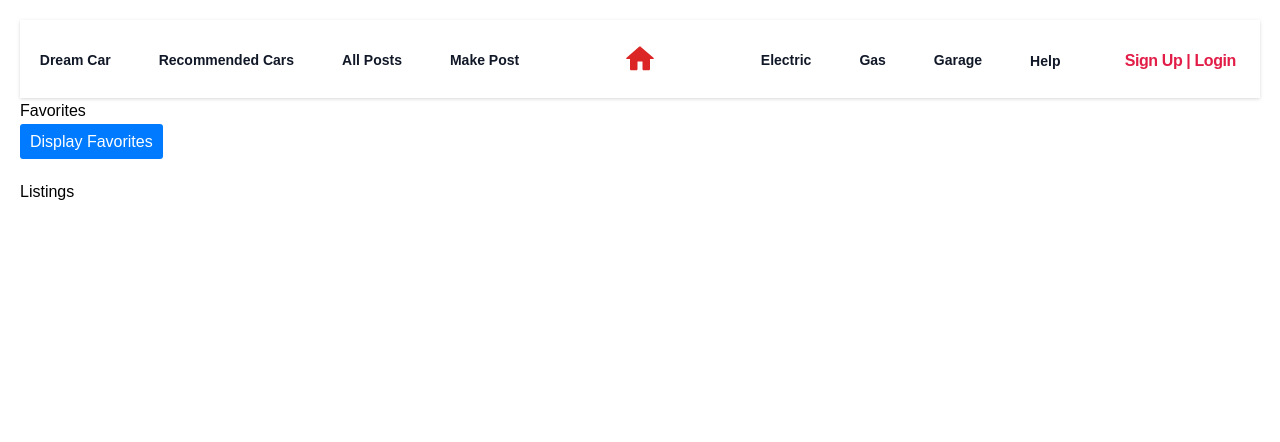
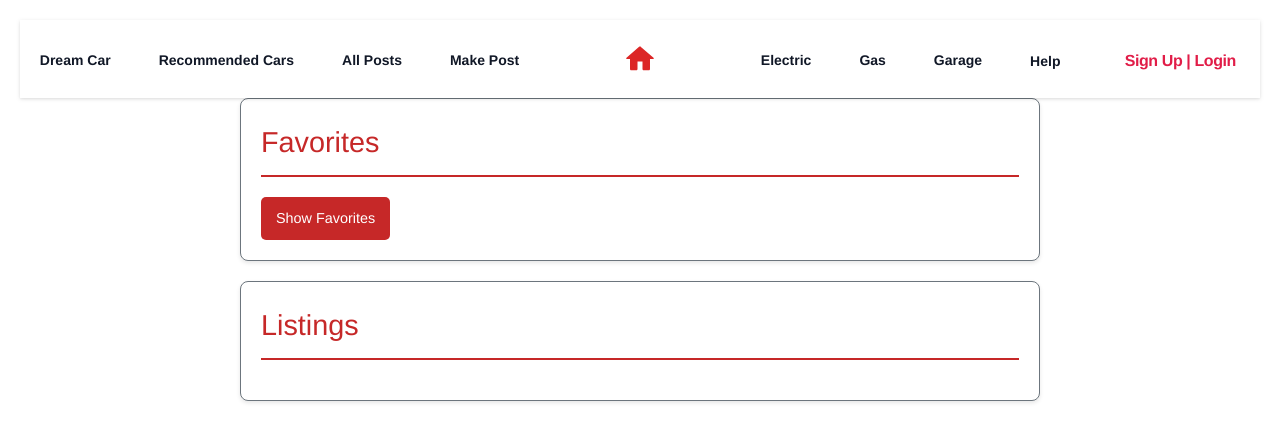
Before and after one commit to jacobcancode/book-connect, a Jekyll site: the page built from recommended.md, in a window 1280 px wide. Shown: the top 442 px of the page. Built offline with Jekyll 4.4.1, drawn with Linux system fonts in a browser that asks for light colours; nearby versions of some CDN libraries; some of the changed lines change nothing that is shown.

Commit message:
final frontend changes

```diff
--- a/recommended.md
+++ b/recommended.md
@@ -3,335 +3,384 @@ layout: base
 search_exclude: true
 menu: nav/home.html
 ---
+<html lang="en">
 <head>
-    <meta charset="UTF-8">
-    <meta name="viewport" content="width=device-width, initial-scale=1.0">
-    <title>Favorites and Listings</title>
-    <style>
-        body {
-            font-family: Arial, sans-serif;
-            margin: 20px;
-            line-height: 1.6;
-        }
-        .container {
-            margin-bottom: 20px;
-        }
-        .favorite-item, .listing {
-            border: 1px solid #ddd;
-            padding: 10px;
-            margin-bottom: 10px;
-            border-radius: 5px;
-        }
-        .listing-image {
-            max-width: 100%;
-            height: auto;
-        }
-        button {
-            background-color: #007BFF;
-            color: white;
-            border: none;
-            padding: 5px 10px;
-            border-radius: 3px;
-            cursor: pointer;
-        }
-        button:hover {
-            background-color: #0056b3;
-        }
-        .update-prompt {
-    position: fixed;
-    top: 0;
-    left: 0;
-    width: 100%;
-    height: 100%;
-    display: flex;
-    justify-content: center;
-    align-items: center;
-    z-index: 1000;
-}
-.update-overlay {
-position: absolute;
-top: 0;
-left: 0;
-width: 100%;
-height: 100%;
-background-color: rgba(0, 0, 0, 0.5);
-}
-.update-box {
-position: relative;
-background: white;
-padding: 20px;
-border-radius: 10px;
-box-shadow: 0 4px 6px rgba(0, 0, 0, 0.1);
-z-index: 1001;
-}
-.update-actions {
-margin-top: 10px;
-display: flex;
-justify-content: space-between;
-}
-.update-actions button {
-padding: 5px 10px;
-border: none;
-border-radius: 5px;
-cursor: pointer;
-}
-
-</style>
+  <meta charset="UTF-8">
+  <meta name="viewport" content="width=device-width, initial-scale=1.0">
+  <title>Favorites and Listings</title>
+  <style>
+    :root {
+      --primary-red: #c62828;       /* Red accent */
+      --primary-red-hover: #b71c1c;  /* Darker red on hover */
+      --navy: #001f3f;              /* Navy for primary text */
+      --grey: #6c757d;              /* Grey for borders and accents */
+      --background: #ffffff;        /* White background */
+    }
+    body {
+      font-family: 'Helvetica Neue', Helvetica, Arial, sans-serif;
+      background-color: var(--background);
+      margin: 0;
+      padding: 20px;
+      line-height: 1.6;
+      color: var(--navy);
+    }
+    .container {
+      max-width: 800px;
+      margin: 0 auto 20px;
+      background-color: var(--background);
+      padding: 20px;
+      border-radius: 8px;
+      box-shadow: 0 2px 4px rgba(0,0,0,0.1);
+      border: 1px solid var(--grey);
+    }
+    h1 {
+      font-size: 1.8rem;
+      color: var(--primary-red);
+      border-bottom: 2px solid var(--primary-red);
+      padding-bottom: 10px;
+      margin-bottom: 20px;
+    }
+    .favorite-item, .listing {
+      border: 1px solid var(--grey);
+      padding: 15px;
+      margin-bottom: 15px;
+      border-radius: 8px;
+      background-color: #f9f9f9;
+      transition: transform 0.2s ease, box-shadow 0.2s ease;
+    }
+    .favorite-item:hover, .listing:hover {
+      transform: translateY(-2px);
+      box-shadow: 0 4px 8px rgba(0,0,0,0.1);
+    }
+    .listing-image {
+      max-width: 100%;
+      height: auto;
+      border-radius: 5px;
+      margin-bottom: 10px;
+    }
+    button {
+      background-color: var(--primary-red);
+      color: var(--background);
+      border: none;
+      padding: 10px 15px;
+      border-radius: 5px;
+      cursor: pointer;
+      font-size: 0.9rem;
+      transition: background-color 0.3s ease;
+    }
+    button:hover {
+      background-color: var(--primary-red-hover);
+    }
+    input[type="text"] {
+      width: 100%;
+      padding: 8px;
+      margin-top: 10px;
+      border: 1px solid var(--grey);
+      border-radius: 5px;
+    }
+    /* Add gap between the button and favorites list */
+    #favorites-container {
+      margin-top: 15px;
+    }
+    /* Update prompt styling */
+    .update-prompt {
+      position: fixed;
+      top: 0;
+      left: 0;
+      width: 100%;
+      height: 100%;
+      display: flex;
+      justify-content: center;
+      align-items: center;
+      z-index: 1000;
+    }
+    .update-overlay {
+      position: absolute;
+      top: 0;
+      left: 0;
+      width: 100%;
+      height: 100%;
+      background-color: rgba(0, 0, 0, 0.5);
+    }
+    .update-box {
+      position: relative;
+      background: var(--background);
+      padding: 20px;
+      border-radius: 10px;
+      box-shadow: 0 4px 6px rgba(0,0,0,0.1);
+      z-index: 1001;
+      max-width: 90%;
+      width: 400px;
+    }
+    .update-actions {
+      margin-top: 15px;
+      display: flex;
+      justify-content: flex-end;
+      gap: 10px;
+    }
+    .update-actions button {
+      padding: 8px 12px;
+      border: none;
+      border-radius: 5px;
+      cursor: pointer;
+      font-size: 0.9rem;
+    }
+    .update-actions button:first-child {
+      background-color: #28a745;
+      color: #fff;
+    }
+    .update-actions button:last-child {
+      background-color: #dc3545;
+      color: #fff;
+    }
+  </style>
 </head>
 <body>
-    <div class="container">
-        <h1>Favorites</h1>
-        <button id="display-favorites-button">Display Favorites</button>
-        <div id="favorites-container"></div>
-    </div>
+  <div class="container">
+    <h1>Favorites</h1>
+    <button id="display-favorites-button">Show Favorites</button>
+    <!-- Favorites container is initially hidden -->
+    <div id="favorites-container" style="display: none;"></div>
+  </div>
 
-<div class="container">
+  <div class="container">
     <h1>Listings</h1>
     <div id="listings-container"></div>
-</div>
+  </div>
 
-<script type="module">
+  <script type="module">
     import { getListings } from '{{site.baseurl}}/assets/js/api/listings.js';
     import { pythonURI } from '{{site.baseurl}}/assets/js/api/config.js';
 
     document.addEventListener("DOMContentLoaded", () => {
-        const favoritesContainer = document.getElementById("favorites-container");
-        const displayFavoritesButton = document.getElementById("display-favorites-button");
+      const favoritesContainer = document.getElementById("favorites-container");
+      const displayFavoritesButton = document.getElementById("display-favorites-button");
 
-        // Function to fetch and display favorites
-        async function get_favorites() {
+      // Function to fetch and display favorites
+      async function get_favorites() {
+        try {
+          const response = await fetch(`${pythonURI}/api/itemStore`, {
+            method: 'GET',
+            mode: 'cors',
+            cache: 'default',
+            credentials: 'include',
+            headers: {
+              'Content-Type': 'application/json',
+              'X-Origin': 'client'
+            }
+          });
+          if (!response.ok) throw new Error('Failed to fetch favorites');
+          const data = await response.json();
+          console.log(data);
+          // Clear old favorites
+          favoritesContainer.innerHTML = '';
+          // Populate favorites container with data
+          data.forEach(item => {
+            const favoriteElement = document.createElement('div');
+            favoriteElement.classList.add('favorite-item');
+            favoriteElement.innerHTML = `
+              <h3>${item.name}</h3>
+              <p>${item.user_input}</p>
+              <button class="update-button" data-id="${item.id}" data-name="${item.name}">Update Comment</button>
+              <button class="delete-button" data-name="${item.name}">Delete</button>
+            `;
+            favoritesContainer.appendChild(favoriteElement);
+          });
+          // Add event listeners to delete buttons
+          const deleteButtons = document.querySelectorAll(".delete-button");
+          deleteButtons.forEach(button => {
+            button.addEventListener("click", async (event) => {
+              const itemName = event.target.getAttribute("data-name");
+              await delete_favorite(itemName);
+            });
+          });
+        } catch (error) {
+          console.error(error);
+          favoritesContainer.innerHTML = '<p>Error loading favorites. Please try again.</p>';
+        }
+      }
+
+      // Function to delete a favorite
+      async function delete_favorite(itemName) {
+        try {
+          const response = await fetch(`${pythonURI}/api/itemStore`, {
+            method: 'DELETE',
+            mode: 'cors',
+            cache: 'default',
+            credentials: 'include',
+            headers: {
+              'Content-Type': 'application/json',
+              'X-Origin': 'client'
+            },
+            body: JSON.stringify({ name: itemName })
+          });
+          if (!response.ok) throw new Error('Failed to delete favorite');
+          const data = await response.json();
+          alert(data.message || 'Favorite deleted successfully!');
+          // Refresh favorites if visible
+          if (favoritesContainer.style.display !== 'none') {
+            await get_favorites();
+          }
+        } catch (error) {
+          console.error('Error deleting favorite:', error);
+          alert('An unexpected error occurred while deleting the item.');
+        }
+      }
+
+      // Modified update_comment function that returns a boolean status.
+      async function update_comment(newComment, id) {
+        try {
+          const response = await fetch(`${pythonURI}/api/itemStore`, {
+            method: 'PUT',
+            mode: 'cors',
+            cache: 'default',
+            credentials: 'include',
+            headers: {
+              'Content-Type': 'application/json',
+              'X-Origin': 'client'
+            },
+            body: JSON.stringify({ id: id, user_input: newComment })
+          });
+          if (!response.ok) throw new Error('Failed to update comment');
+          const data = await response.json();
+          alert(data.message || 'Comment updated successfully!');
+          return true;
+        } catch (error) {
+          console.error('Error updating comment:', error);
+          alert('An unexpected error occurred while updating the comment.');
+          return false;
+        }
+      }
+
+      // Event delegation for update button clicks in favoritesContainer
+      favoritesContainer.addEventListener('click', (event) => {
+        if (event.target.classList.contains('update-button')) {
+          const itemName = event.target.getAttribute('data-name');
+          const itemId = event.target.getAttribute('data-id');
+
+          // Create the update comment prompt
+          const updatePrompt = document.createElement('div');
+          updatePrompt.classList.add('update-prompt');
+          updatePrompt.innerHTML = `
+            <div class="update-overlay"></div>
+            <div class="update-box">
+              <h3>Update Comment for ${itemName}</h3>
+              <input type="text" id="new-comment" placeholder="Enter new comment" />
+              <div class="update-actions">
+                <button id="save-comment">Save</button>
+                <button id="close-prompt">Close</button>
+              </div>
+            </div>
+          `;
+          document.body.appendChild(updatePrompt);
+
+          // Close the prompt
+          document.getElementById('close-prompt').addEventListener('click', () => {
+            document.body.removeChild(updatePrompt);
+          });
+
+          // Save the new comment and update DOM directly
+          document.getElementById('save-comment').addEventListener('click', async () => {
+            const newComment = document.getElementById('new-comment').value;
+            if (newComment.trim() !== '') {
+              const success = await update_comment(newComment, itemId);
+              if (success) {
+                // Update only the specific comment element in the DOM
+                const favoriteItems = document.querySelectorAll('.favorite-item');
+                favoriteItems.forEach(item => {
+                  if (item.querySelector('h3').textContent === itemName) {
+                    const commentElement = item.querySelector('p');
+                    commentElement.textContent = newComment;
+                  }
+                });
+                document.body.removeChild(updatePrompt);
+              }
+            } else {
+              alert('Please enter a valid comment.');
+            }
+          });
+        }
+      });
+
+      // Toggle display for favorites on button click
+      displayFavoritesButton.addEventListener('click', async () => {
+        if (favoritesContainer.style.display === 'none' || favoritesContainer.innerHTML.trim() === '') {
+          // Show favorites
+          await get_favorites();
+          favoritesContainer.style.display = 'block';
+          displayFavoritesButton.textContent = 'Hide Favorites';
+        } else {
+          // Hide favorites
+          favoritesContainer.style.display = 'none';
+          displayFavoritesButton.textContent = 'Show Favorites';
+        }
+      });
+
+      // Fetch and display listings
+      getListings().then((listings) => {
+        const listingsContainer = document.getElementById("listings-container");
+        if (!listingsContainer) {
+          console.error('Listings container not found');
+          return;
+        }
+        listings.forEach(listing => {
+          const listingElement = document.createElement("div");
+          listingElement.classList.add("listing");
+          const content = `
+            <img src="${listing.picture}" alt="${listing.name}" class="listing-image" />
+            <h2>${listing.name}</h2>
+            <p><strong>Type:</strong> ${listing.type}</p>
+            <p><strong>Mileage:</strong> ${listing.mileage}</p>
+            <p><strong>Price:</strong> ${listing.price}</p>
+            <button class="favorite-button" data-name="${listing.name}">Add to Favorites</button>
+            <input type="text" id="${listing.name}-comment" placeholder="Enter a comment">
+          `;
+          listingElement.innerHTML = content;
+          listingsContainer.appendChild(listingElement);
+        });
+        const favoriteButtons = document.querySelectorAll(".favorite-button");
+        favoriteButtons.forEach(button => {
+          button.addEventListener("click", async (event) => {
+            const listingName = event.target.getAttribute("data-name");
+            const listingComment = document.getElementById(listingName + "-comment").value;
             try {
-                const response = await fetch(`${pythonURI}/api/itemStore`, {
-                    method: 'GET',
-                    mode: 'cors',
-                    cache: 'default',
-                    credentials: 'include',
-                    headers: {
-                        'Content-Type': 'application/json',
-                        'X-Origin': 'client'
-                    }
-                });
-
-                if (!response.ok) {
-                    throw new Error('Failed to fetch favorites');
+              const response = await fetch(`${pythonURI}/api/itemStore`, {
+                method: 'POST',
+                mode: 'cors',
+                cache: 'default',
+                credentials: 'include',
+                headers: {
+                  'Content-Type': 'application/json',
+                  'X-Origin': 'client'
+                },
+                body: JSON.stringify({ name: listingName, user_input: listingComment })
+              });
+              if (response.ok) {
+                const data = await response.json();
+                if (data.name === undefined) {
+                  alert(`Listing is already in your favorites.`);
+                } else {
+                  alert(`Listing '${data.name}' has been added to your favorites!`);
                 }
-
-                const data = await response.json();
-                console.log(data);
-
-                // Clear old favorites
-                favoritesContainer.innerHTML = '';
-
-                // Populate favorites container with data
-                data.forEach(item => {
-                    const favoriteElement = document.createElement('div');
-                    favoriteElement.classList.add('favorite-item');
-                    favoriteElement.innerHTML = `
-                        <h3>${item.name}</h3>
-                        <h3>${item.user_input}</h3>
-                        <button class="update-button" data-id="${item.id}" data-name="${item.name}">Update Comment</button>
-                        <button class="delete-button" data-name="${item.name}">Delete</button>
-                    `;
-                    favoritesContainer.appendChild(favoriteElement);
-                });
-
-                // Add event listeners to delete buttons
-                const deleteButtons = document.querySelectorAll(".delete-button");
-                deleteButtons.forEach(button => {
-                    button.addEventListener("click", async (event) => {
-                        const itemName = event.target.getAttribute("data-name");
-                        await delete_favorite(itemName);
-                    });
-                });
-
-                favoritesContainer.addEventListener('click', (event) => {
-                if (event.target.classList.contains('update-button')) {
-                    const itemName = event.target.getAttribute('data-name');
-                    const itemId = event.target.getAttribute('data-id');
-
-
-                    // Create the update comment prompt
-                    const updatePrompt = document.createElement('div');
-                    updatePrompt.classList.add('update-prompt');
-                    updatePrompt.innerHTML = `
-                        <div class="update-overlay"></div>
-                        <div class="update-box">
-                            <h3>Update Comment for ${itemName}</h3>
-                            <input type="text" id="new-comment" placeholder="Enter new comment" />
-                            <div class="update-actions">
-                                <button id="save-comment">Save</button>
-                                <button id="close-prompt">Close</button>
-                            </div>
-                        </div>
-                    `;
-                    document.body.appendChild(updatePrompt);
-
-                    // Close the prompt
-                    document.getElementById('close-prompt').addEventListener('click', () => {
-                        document.body.removeChild(updatePrompt);
-                    });
-
-                    // Save the new comment
-                    document.getElementById('save-comment').addEventListener('click', () => {
-                        const newComment = document.getElementById('new-comment').value;
-                        if (newComment.trim() !== '') {
-                            update_comment(newComment, itemId)
-                            console.log(`Saving new comment for ${itemName}: ${newComment}`);
-                            // Perform update logic here (e.g., updating the UI or sending data to the server)
-
-                            // Example: Update the comment in the UI
-                            const favoriteItems = document.querySelectorAll('.favorite-item');
-                            favoriteItems.forEach(item => {
-                                if (item.querySelector('h3').textContent === itemName) {
-                                    const commentElement = item.querySelector('h3:nth-of-type(2)');
-                                    commentElement.textContent = newComment;
-                                }
-                            });
-
-                            // Remove the prompt after saving
-                            document.body.removeChild(updatePrompt);
-                        } else {
-                            alert('Please enter a valid comment.');
-                        }
-                    });
+                // Automatically refresh favorites if they are visible
+                if (favoritesContainer.style.display !== 'none') {
+                  await get_favorites();
                 }
-            });
-
-
-
-
-
-
+              } else if (response.status === 409) {
+                alert(`Listing '${listingName}' is already in your favorites.`);
+              } else {
+                const errorData = await response.json();
+                const errorMsg = errorData.message || errorData.error || `An error occurred.`;
+                alert(`Error: ${errorMsg}`);
+              }
             } catch (error) {
-                console.error(error);
-                favoritesContainer.innerHTML = '<p>Error loading favorites. Please try again.</p>';
+              console.error('Failed to add favorite:', error);
+              alert('An unexpected error occurred.');
             }
-        }
-
-        // Function to delete a favorite
-        async function delete_favorite(itemName) {
-            try {
-                const response = await fetch(`${pythonURI}/api/itemStore`, {
-                    method: 'DELETE',
-                    mode: 'cors',
-                    cache: 'default',
-                    credentials: 'include',
-                    headers: {
-                        'Content-Type': 'application/json',
-                        'X-Origin': 'client'
-                    },
-                    body: JSON.stringify({ name: itemName })
-                });
-
-                if (!response.ok) {
-                    throw new Error('Failed to delete favorite');
-                }
-
-                const data = await response.json();
-                alert(data.message);
-                await get_favorites(); // Refresh the favorites list
-            } catch (error) {
-                console.error('Error deleting favorite:', error);
-                alert('An unexpected error occurred while deleting the item.');
-            }
-        }
-
-        async function update_comment(newComment, id) {
-            try {
-                const response = await fetch(`${pythonURI}/api/itemStore`, {
-                    method: 'PUT',
-                    mode: 'cors',
-                    cache: 'default',
-                    credentials: 'include',
-                    headers: {
-                        'Content-Type': 'application/json',
-                        'X-Origin': 'client'
-                    },
-                    body: JSON.stringify({ id: id, user_input: newComment })
-                });
-
-                if (!response.ok) {
-                    throw new Error('Failed to delete favorite');
-                }
-
-                const data = await response.json();
-                alert(data.message);
-                await get_favorites(); // Refresh the favorites list
-            } catch (error) {
-                console.error('Error deleting favorite:', error);
-                alert('An unexpected error occurred while deleting the item.');
-            }
-        }
-
-        // Attach an event listener to the "Display Favorites" button
-        if (displayFavoritesButton) {
-            displayFavoritesButton.addEventListener('click', async () => {
-                await get_favorites();
-            });
-        } else {
-            console.error('Display Favorites button not found');
-        }
-
-        // Fetch and display listings
-        getListings().then((listings) => {
-            const listingsContainer = document.getElementById("listings-container");
-
-            if (!listingsContainer) {
-                console.error('Listings container not found');
-                return;
-            }
-
-            listings.forEach(listing => {
-                const listingElement = document.createElement("div");
-                listingElement.classList.add("listing");
-
-                const content = `
-                    <img src="${listing.picture}" alt="${listing.name}" class="listing-image" />
-                    <h2>${listing.name}</h2>
-                    <p><strong>Type:</strong> ${listing.type}</p>
-                    <p><strong>Mileage:</strong> ${listing.mileage}</p>
-                    <p><strong>Price:</strong> ${listing.price}</p>
-                    <button class="favorite-button" data-name="${listing.name}">Add to Favorites</button>
-                    <input type="text" id="${listing.name}-comment" placeholder="Enter a comment">
-                `;
-                listingElement.innerHTML = content;
-                listingsContainer.appendChild(listingElement);
-            });
-
-            const favoriteButtons = document.querySelectorAll(".favorite-button");
-
-            favoriteButtons.forEach(button => {
-                button.addEventListener("click", async (event) => {
-                    const listingName = event.target.getAttribute("data-name");
-                    const listingComment = document.getElementById(listingName+"-comment").value;
-
-                    try {
-                        const response = await fetch(`${pythonURI}/api/itemStore`, {
-                            method: 'POST',
-                            mode: 'cors',
-                            cache: 'default',
-                            credentials: 'include',
-                            headers: {
-                                'Content-Type': 'application/json',
-                                'X-Origin': 'client'
-                            },
-                            body: JSON.stringify({ name: listingName, user_input: listingComment })
-                        });
-
-                        if (response.ok) {
-                            const data = await response.json();
-                            alert(`Listing '${data.name}' has been added to your favorites!`);
-                        } else {
-                            const error = await response.json();
-                            alert(`Error: ${error.message}`);
-                        }
-                    } catch (error) {
-                        console.error('Failed to add favorite:', error);
-                        alert('An unexpected error occurred.');
-                    }
-                });
-            });
+          });
         });
+      });
     });
-</script>
+  </script>
 </body>
+</html>
```
